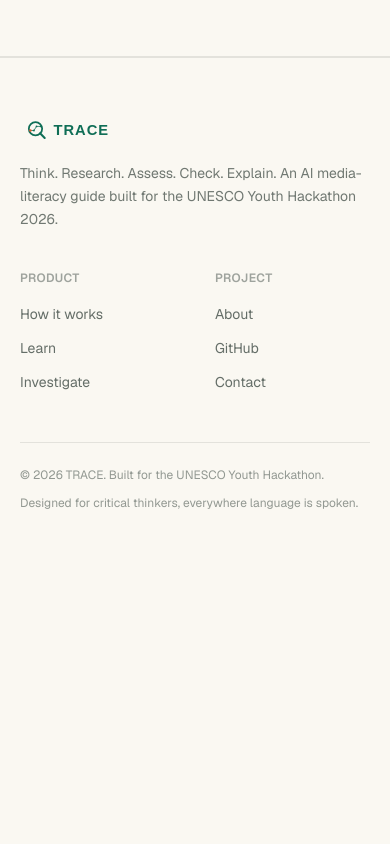
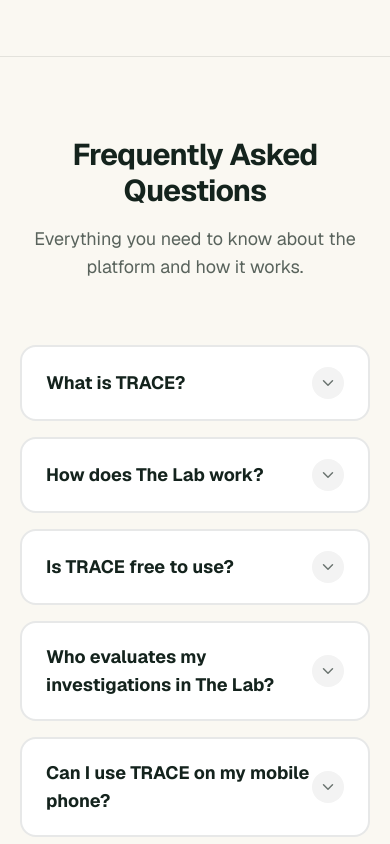
Before and after one commit to Youcef3939/TRACE, a Next.js app: page / in a window 390 px wide. Shown: the part 5040-5884 px from the top of the page. Before the commit the page ends 5607 px from the top, so only its background shows below. Built offline with nearby package versions, Linux system fonts and the light colour scheme.

Commit message:
add faq section in the landing page

```diff
--- a/app/page.tsx
+++ b/app/page.tsx
@@ -3,6 +3,7 @@
 import ScrollRevealParagraph from "@/components/ScrollRevealParagraph";
 import HowItWorks from "@/components/HowItWorks";
 import Stats from "@/components/Stats";
+import FAQ from "@/components/FAQ";
 import InAction from "@/components/InAction";
 import Footer from "@/components/Footer";
 
@@ -16,6 +17,7 @@
         <HowItWorks />
         <InAction showCta />
         <Stats />
+        <FAQ />
       </main>
       <Footer />
     </div>
--- /dev/null
+++ b/components/FAQ.tsx
@@ -0,0 +1,109 @@
+"use client";
+
+import { useState } from "react";
+import { motion, AnimatePresence } from "framer-motion";
+import { ChevronDown } from "lucide-react";
+
+const FAQS = [
+  {
+    question: "What is TRACE?",
+    answer: "TRACE is a comprehensive platform designed to combat misinformation. It provides powerful investigation tools and an interactive training ground called The Lab to help users develop critical media literacy skills."
+  },
+  {
+    question: "How does The Lab work?",
+    answer: "The Lab is a gamified experience where you evaluate real-world claims. Instead of telling you the answer, our AI evaluates your reasoning and the credibility of the sources you provide, teaching you how to think like an investigator."
+  },
+  {
+    question: "Is TRACE free to use?",
+    answer: "Yes, TRACE is completely free. Our mission is to make media literacy accessible to everyone, empowering individuals to verify information independently."
+  },
+  {
+    question: "Who evaluates my investigations in The Lab?",
+    answer: "We use advanced Large Language Models (LLMs) that are specifically prompted to check your logic against verified ground truth. The AI does not browse the web in real-time, but it analyzes your reasoning and the plausibility of your provided source URLs."
+  },
+  {
+    question: "Can I use TRACE on my mobile phone?",
+    answer: "Absolutely. The entire TRACE platform, including the investigation tools and The Lab, is fully responsive and optimized for a seamless mobile experience."
+  }
+];
+
+export default function FAQ() {
+  const [openIndex, setOpenIndex] = useState<number | null>(null);
+
+  const toggle = (index: number) => {
+    setOpenIndex(openIndex === index ? null : index);
+  };
+
+  return (
+    <section className="bg-cream py-20 sm:py-28">
+      <div className="mx-auto max-w-3xl px-5 sm:px-8">
+        <div className="text-center mb-16">
+          <motion.h2
+            initial={{ opacity: 0, y: 16 }}
+            whileInView={{ opacity: 1, y: 0 }}
+            viewport={{ once: true, amount: 0.4 }}
+            transition={{ duration: 0.4 }}
+            className="text-3xl font-bold tracking-tight text-ink sm:text-4xl lg:text-5xl"
+          >
+            Frequently Asked Questions
+          </motion.h2>
+          <motion.p
+            initial={{ opacity: 0, y: 16 }}
+            whileInView={{ opacity: 1, y: 0 }}
+            viewport={{ once: true, amount: 0.4 }}
+            transition={{ duration: 0.4, delay: 0.1 }}
+            className="mt-4 text-lg text-ink/70"
+          >
+            Everything you need to know about the platform and how it works.
+          </motion.p>
+        </div>
+
+        <motion.div
+          initial={{ opacity: 0, y: 20 }}
+          whileInView={{ opacity: 1, y: 0 }}
+          viewport={{ once: true, amount: 0.2 }}
+          transition={{ duration: 0.5 }}
+          className="flex flex-col gap-4"
+        >
+          {FAQS.map((faq, index) => {
+            const isOpen = openIndex === index;
+
+            return (
+              <div
+                key={index}
+                className={`overflow-hidden rounded-2xl border-2 transition-colors duration-300 ${isOpen ? 'border-teal bg-white shadow-sm' : 'border-ink/10 bg-white hover:border-ink/20'}`}
+              >
+                <button
+                  onClick={() => toggle(index)}
+                  className="flex w-full cursor-pointer items-center justify-between px-6 py-5 text-left focus:outline-none"
+                >
+                  <span className={`text-lg font-bold transition-colors ${isOpen ? 'text-teal' : 'text-ink'}`}>
+                    {faq.question}
+                  </span>
+                  <div className={`flex h-8 w-8 shrink-0 items-center justify-center rounded-full transition-transform duration-300 ${isOpen ? 'rotate-180 bg-teal/10 text-teal' : 'bg-ink/5 text-ink/60'}`}>
+                    <ChevronDown size={18} />
+                  </div>
+                </button>
+
+                <AnimatePresence initial={false}>
+                  {isOpen && (
+                    <motion.div
+                      initial={{ height: 0, opacity: 0 }}
+                      animate={{ height: "auto", opacity: 1 }}
+                      exit={{ height: 0, opacity: 0 }}
+                      transition={{ duration: 0.3, ease: "easeInOut" }}
+                    >
+                      <div className="px-6 pb-6 text-ink/70 leading-relaxed">
+                        {faq.answer}
+                      </div>
+                    </motion.div>
+                  )}
+                </AnimatePresence>
+              </div>
+            );
+          })}
+        </motion.div>
+      </div>
+    </section>
+  );
+}
```
